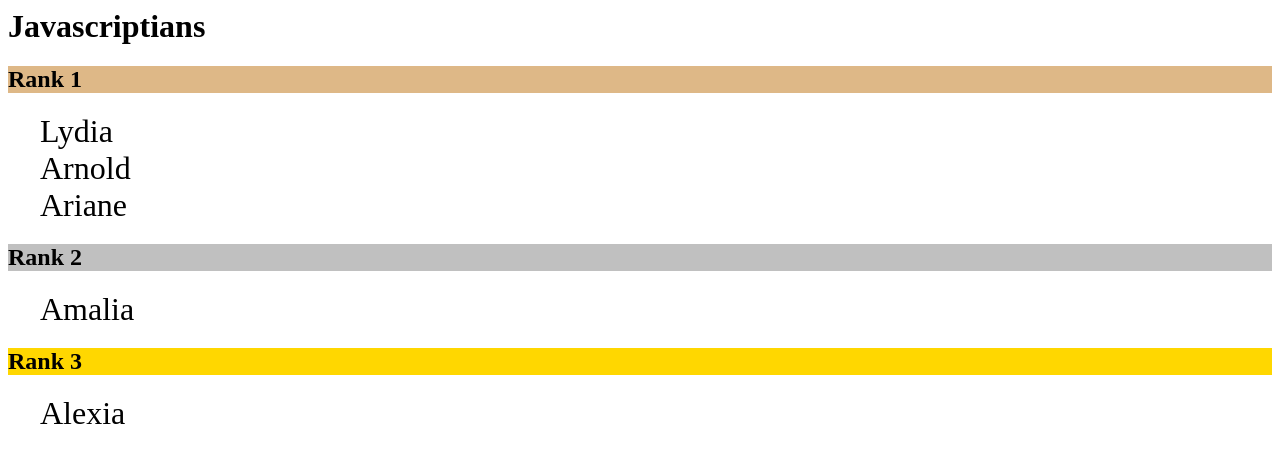
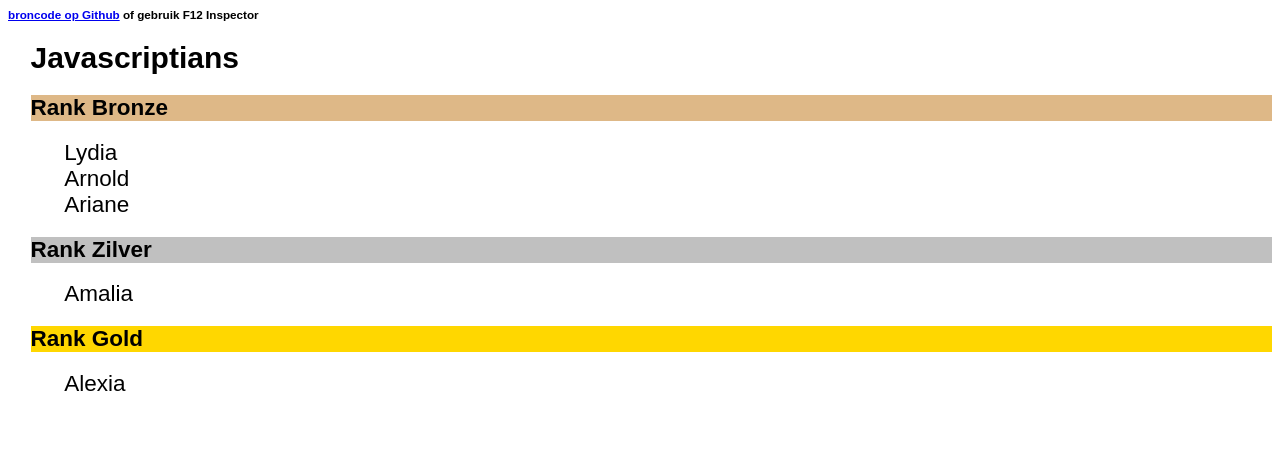
Before and after one commit to oranjes/oranjes.github.io, a plain HTML site: page javascriptians/index.html in a window 1280 px wide. Drawn offline with Linux system fonts and the light colour scheme.

Commit message:
datatype 0.6

```diff
--- a/javascriptians/index.html
+++ b/javascriptians/index.html
@@ -1,19 +1,26 @@
 <head>
   <script defer src="javascriptians.js"></script>
   <style>
-    .rank:nth-of-type(1) {
+    body{
+      font:10px Arial;
+      --memberFontSize: 1.5em;
+    }
+    H2:nth-of-type(1) {
       background: burlywood;
     }
-    .rank:nth-of-type(2) {
+    H2:nth-of-type(2) {
       background: silver;
     }
-    .rank:nth-of-type(3) {
+    H2:nth-of-type(3) {
       background: gold;
     }
-    div {
-      padding-left: 1em;
-      font-size: 2em;
+    DIV {
+      padding-left: var(--memberFontSize);
+      font-size: var(--memberFontSize);
     }
   </style>
 </head>
-<body></body>
+<body>
+  <h3><a href="https://github.com/oranjes/oranjes.github.io/tree/master/javascriptians">broncode op Github</a> of gebruik F12 Inspector</h3>
+  <div></div>
+</body>
--- a/javascriptians/javascriptians.js
+++ b/javascriptians/javascriptians.js
@@ -1,41 +1,47 @@
-/* Display Bronze, Silver, Gold ranked Javascriptians */
+/* Display 1=Bronze , 2=Zilver, 3=Gold  ranked Javascriptians */
 // FUNCTIONS
 const HTML = {
-  tag: (tag, content, clss = "") => `<${tag} class="${clss}">${content}</${tag}>`,
-  "DIV-tag": ({ content, clss }) => HTML.tag("DIV", content, clss),
+  tag: (tag, content) => `<${tag}>${content}</${tag}>`,
+  "member-tag": ({ content }) => HTML.tag("DIV", content),
 };
 
-const rankArray = (rank) => new Array(HTML.tag("H2", `Rank ${rank}`, "rank")); // ["Level 1", "Lydia", ...]
+const rankArray = (rank) => new Array(HTML.tag("H2", `Rank ${rank}`));
+// return ["<H2>Rank Bronze</H2>"]
+// wordt later: ["<H2>Rank Bronze</H2>", "<DIV class=".member">Lydia</DIV>", ...]
 
-const addMember = (str /* eg. "Lydia,1" */) => {
+function addMember(str /* eg. "Lydia,1" */) {
   const [name, rank = 1] = str.split(","); // 'destructure constants from:' [ "Lydia" , "1" ]
-  const html = HTML["DIV-tag"]({ content: name, clss: "member" });
+  const html = HTML["member-tag"]({ content: name });
   programData.output[rank].push(html);
-};
+}
 
 // PROGRAM
 let testMembers = ["Alexia,3", "Amalia,2", "Ariane"];
 // testMembers = [];
+let ranks = ["Bronze", "Zilver", "Gold"].map(rankArray); // (rank) => rankArray(rank)
 
 const programData = {
-  output: [HTML.tag("H1", "Javascriptians"), rankArray(1), rankArray(2), rankArray(3)],
+  output: [HTML.tag("H1", "Javascriptians"), ...ranks],
   members: ["Lydia,1", "Arnold,1", ...testMembers], // ... is: spread operator
 };
+console.log("programData:", programData);
+programData.members.forEach(addMember); // (str) => addMember(str)
 
-programData.members.forEach(addMember); // (str) => addMember(str)
+// delete programData.members;
+// console.log("programData:", programData);
 
 // ["<H1>Javascriptians</H1>" , [ "Level 1" , "Lydia" .. ] , [ "Level 2" , "JS#2" .. ] ]
 const html = programData.output.flat().join("");
-console.log(html);
-document.body.innerHTML = html;
+console.log("html:", html);
+document.querySelector("DIV").innerHTML = html;
 
 /**
  * Separate parameters versus one Object
  *
  */
 
-//hmm.. okay.. 3 parameters
-const rankArray1 = (rank) => new Array(HTML.tag("H2", `Rank ${rank}`, "rank")); // ["Level 1", "Lydia", ...]
+//hmm.. okay.. 2 parameters
+const rankArray1 = (rank) => new Array(HTML.tag("H2", `Rank ${rank}`)); // ["Bronze", "Lydia", ...]
 
 //maybe better .. 1 parameter Object
 const rankArray2 = (rank) =>
@@ -43,6 +49,7 @@ const rankArray2 = (rank) =>
     HTML.tag({
       tag: "H2",
       content: `Rank ${rank}`,
-      clss: "rank",
+      //className: "rank",
+      //id:"unique ID"
     })
   );
```
